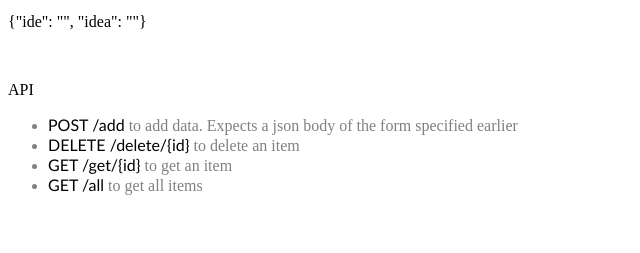
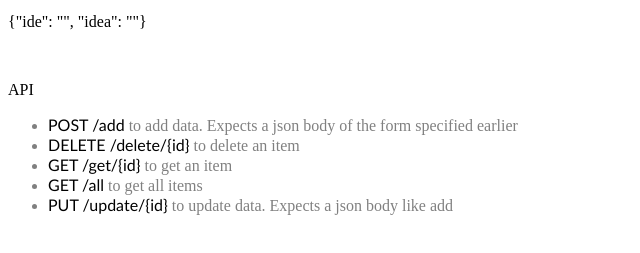
Before and after one commit to EspenBerget/jsonServer, a plain HTML site: page index.html in a window 1280 px wide. Shown: the part 101-354 px from the top of the page, without its empty margins (0-640 px from the left). Drawn offline with Linux system fonts and the light colour scheme.

Commit message:
added update in index.html

```diff
--- a/index.html
+++ b/index.html
@@ -15,6 +15,7 @@
             <li><span>DELETE /delete/{id}</span> to delete an item</li>
             <li><span>GET /get/{id}</span> to get an item</li>
             <li><span>GET /all</span> to get all items</li>
+            <li><span>PUT /update/{id}</span> to update data. Expects a json body like add</li>
         </ul>
     </body>
     <style>
```
